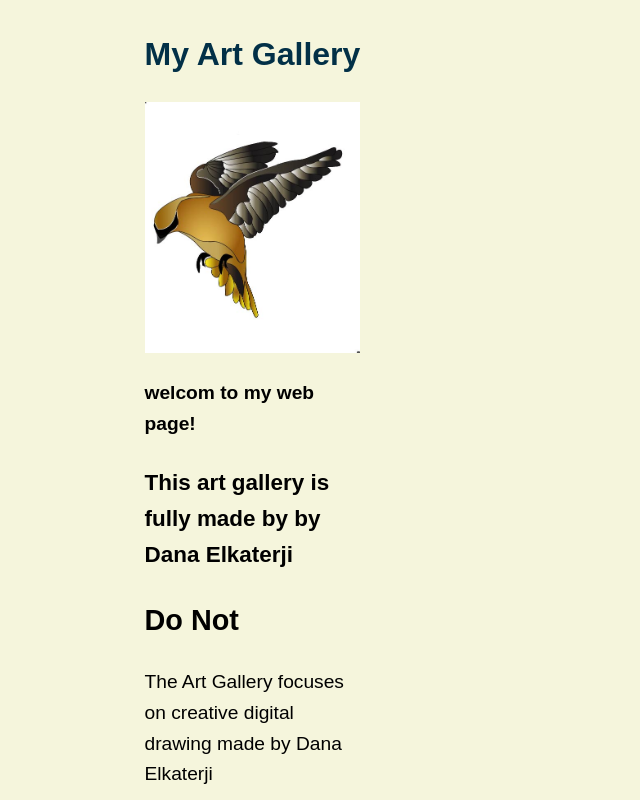
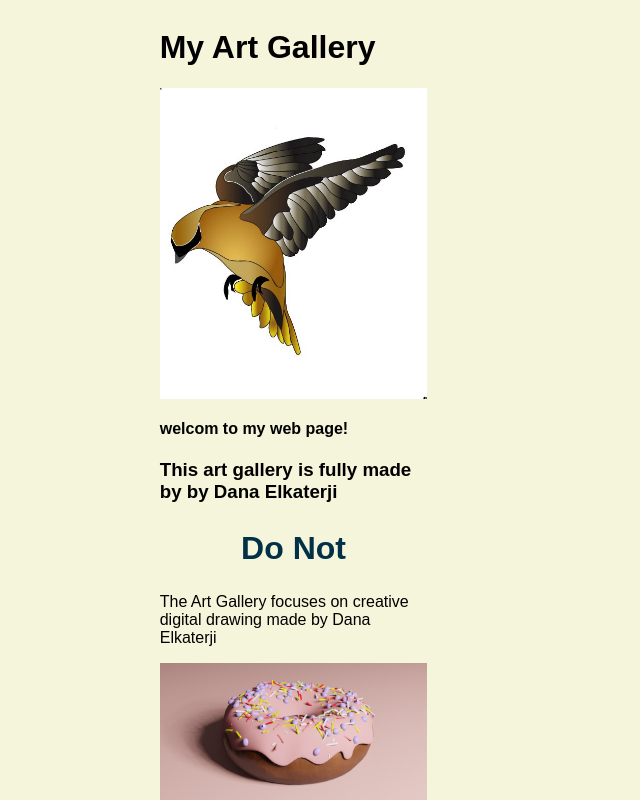
Before and after one commit to irm1005-itec1005-fall-2023/assignment-02-DanaElkaterji, a plain HTML site: page index.html in a window 1280 px wide. Shown: the top 800 px of the page, without its empty margins (0-640 px from the left). Drawn offline with Linux system fonts and the light colour scheme.

Commit message:
Update style.css

```diff
--- a/style.css
+++ b/style.css
@@ -1,7 +1,4 @@
-/*
- * Assignment 02
- * CSS FILE
- */
+
 
 body {
   font-family: Arial, Helvetica, sans-serif;
@@ -11,17 +8,11 @@ body {
   align-items: center;
 }
 
-h1 {
+h2 {
   font-size: 2rem;
   font-weight: bold;
   text-align: center;
   color: #023047;
-}
-
-body {
-  font-family: Arial, Helvetica, sans-serif;
-  font-size: 1.2rem;
-  line-height: 1.6;
 }
 
 img {
```
